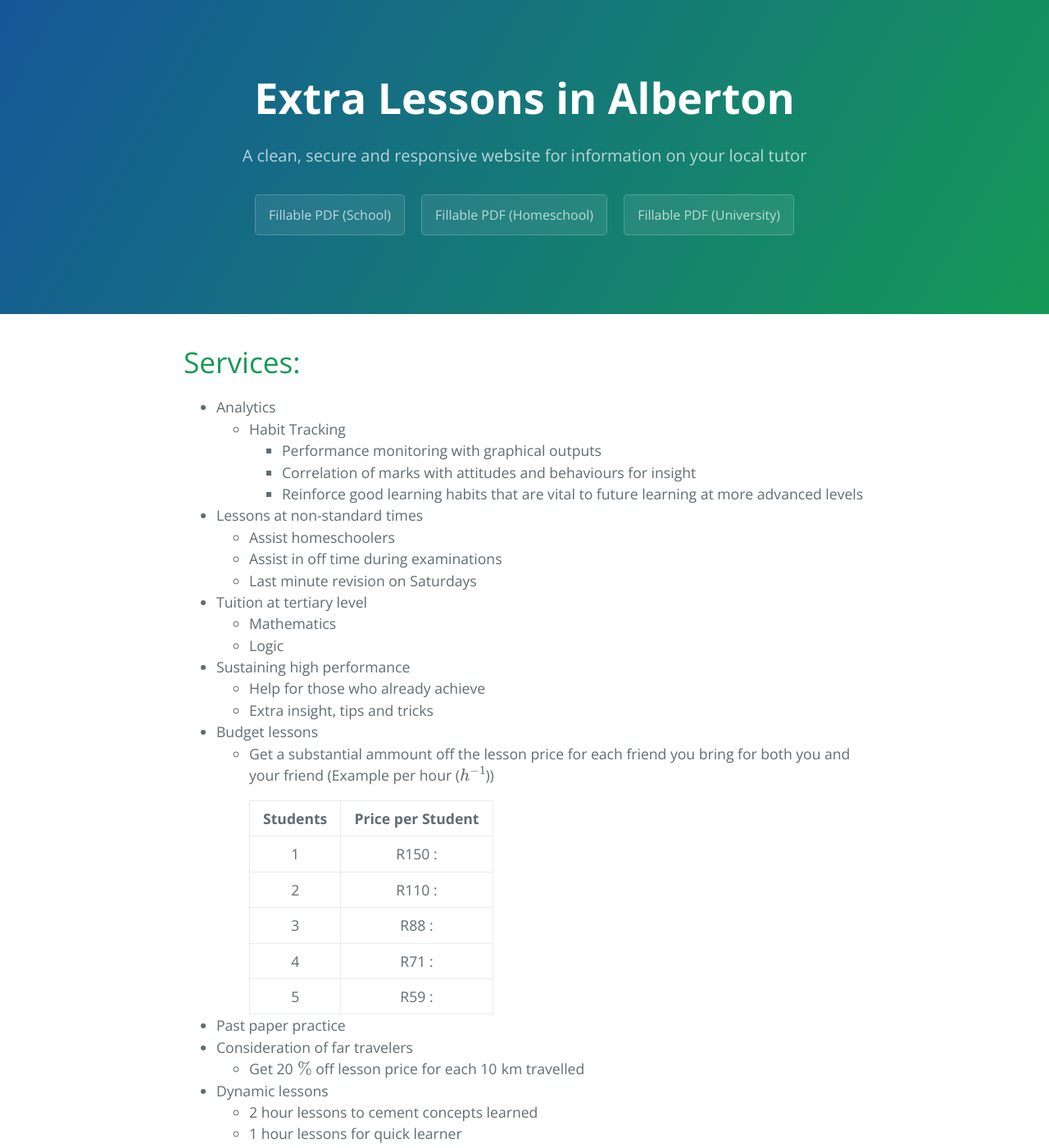
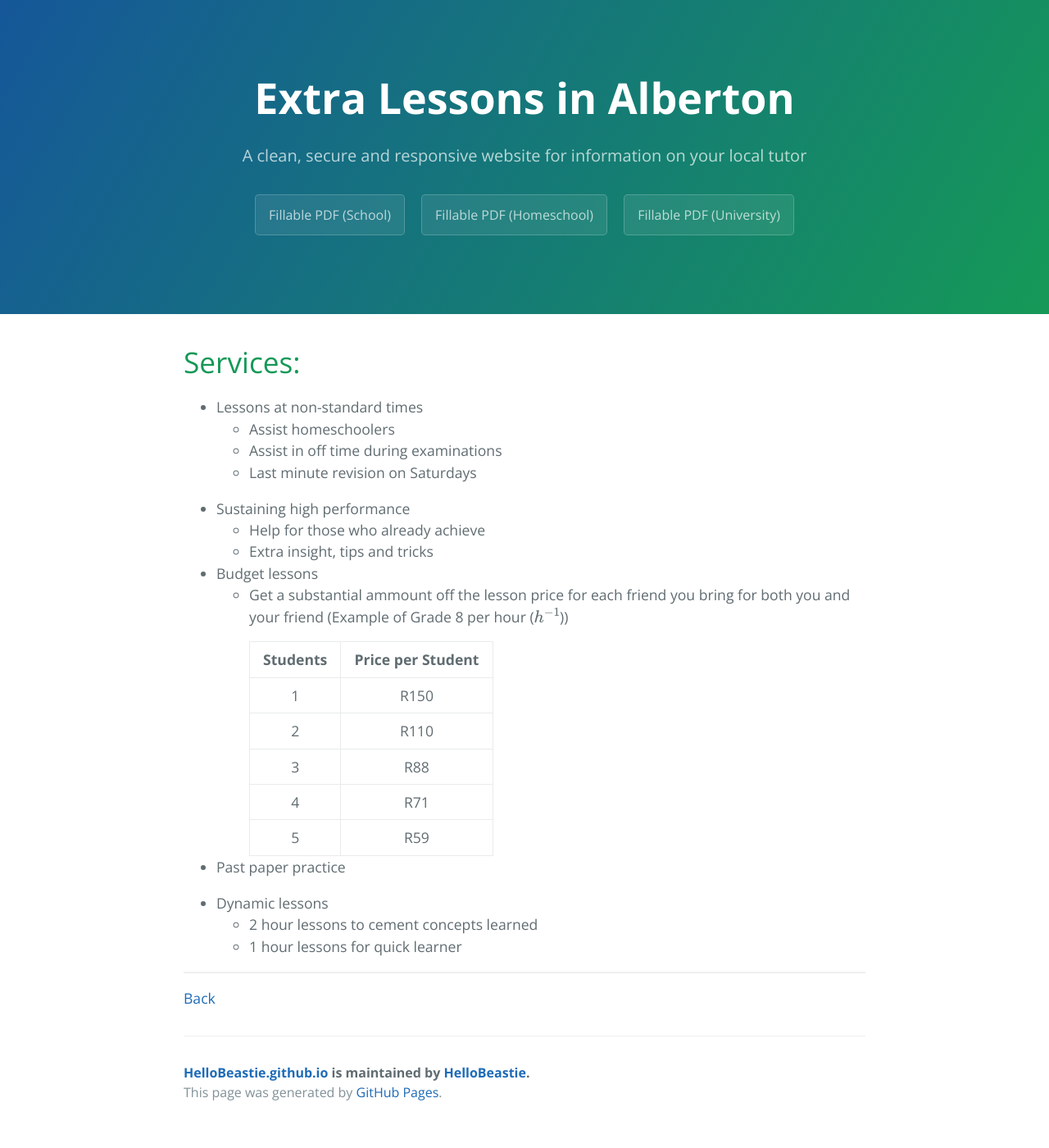
Before and after one commit to HelloBeastie/HelloBeastie.github.io, a Jekyll site: the page built from services.md, in a window 1280 px wide and 1400 px high. Shown: the whole window at 82% size. Built offline with Jekyll 4.4.1, drawn with Linux system fonts in a browser that asks for light colours; formulas are drawn with MathJax 3; our own code applies the rules of GitHub Pages for plain Markdown files.

```diff
--- a/services.md
+++ b/services.md
@@ -4,35 +4,46 @@ layout: default
 
 # [](#Services)Services:
 
+{::comment}
 - Analytics
   - Habit Tracking
   	- Performance monitoring with graphical outputs
 	- Correlation of marks with attitudes and behaviours for insight
     - Reinforce good learning habits that are vital to future learning at more advanced levels
+{:/comment}
+
 - Lessons at non-standard times
   - Assist homeschoolers
   - Assist in off time during examinations
   - Last minute revision on Saturdays
+
+{::comment}
 - Tuition at tertiary level
   - Mathematics
   - Logic
+{:/comment}
+
 - Sustaining high performance
   - Help for those who already achieve
   - Extra insight, tips and tricks
 - Budget lessons
-  - Get a substantial ammount off the lesson price for each friend you bring for both you and your friend (Example per hour ($h^{-1}$))
+  - Get a substantial ammount off the lesson price for each friend you bring for both you and your friend (Example of Grade 8 per hour ($h^{-1}$))
 
     | Students     | Price per Student |
     |:------------:|:-----------------:|
-    | 1            | R150             :|
-    | 2            | R110             :|
-    | 3            | R88              :|
-    | 4            | R71              :|
-    | 5            | R59              :|
+    | 1            | R150              |
+    | 2            | R110              |
+    | 3            | R88               |
+    | 4            | R71               |
+    | 5            | R59               |
 
 - Past paper practice
+
+{::comment}
 - Consideration of far travelers
   - Get 20$~\%$ off lesson price for each 10$~$km travelled
+{:/comment}
+
 - Dynamic lessons
   - 2 hour lessons to cement concepts learned
   - 1 hour lessons for quick learner
```
Also changed, not shown: available-subjects.md (+7 -6 lines).
